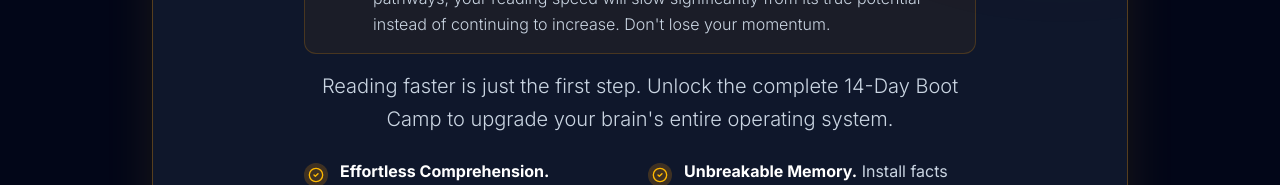
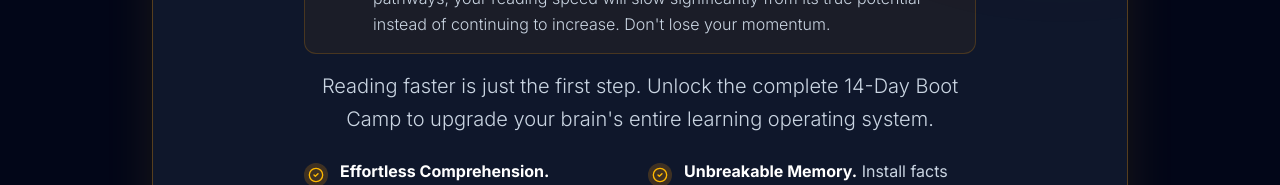
Before and after one commit to richardvanderkolk/the-rogue-puffin, a Next.js app: page /bootcamp in a window 1280 px wide. Shown: the part 458-643 px from the top of the page. Built offline with nearby package versions, Linux system fonts and the light colour scheme; no server answers.

Commit message:
style: specify learning operating system in bootcamp pitch copy

```diff
--- a/src/components/bootcamp/BootcampRoadmap.tsx
+++ b/src/components/bootcamp/BootcampRoadmap.tsx
@@ -109,7 +109,7 @@ export function BootcampRoadmap({ isUnlocked, symbol, initialProgress = 1 }: { i
                                 </div>
 
                                 <p className="text-lg md:text-xl text-slate-300 font-light leading-relaxed text-center mb-6">
-                                    Reading faster is just the first step. Unlock the complete 14-Day Boot Camp to upgrade your brain's entire operating system.
+                                    Reading faster is just the first step. Unlock the complete 14-Day Boot Camp to upgrade your brain's entire learning operating system.
                                 </p>
                                 <div className="grid grid-cols-1 md:grid-cols-2 gap-4">
                                     <div className="flex items-start gap-3">
```
